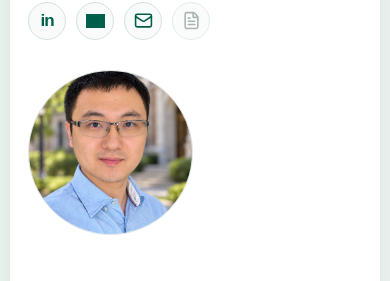
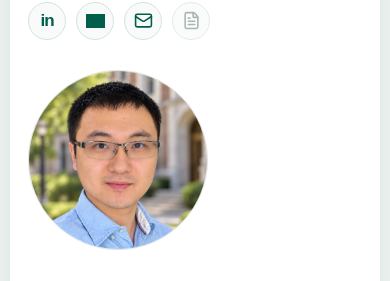
Before and after one commit to Ryan-hub-bit/ryan-hub-bit.github.io, a Next.js app: page / in a window 390 px wide. Shown: the part 302-583 px from the top of the page. Built offline with nearby package versions, Linux system fonts and the light colour scheme; grey boxes are pictures that could not be loaded.

Commit message:
enlarge profile portrait

```diff
--- a/app/globals.css
+++ b/app/globals.css
@@ -154,9 +154,9 @@ strong { color: #333; font-weight: 600; }
 
 .profile {
   display: grid;
-  grid-template-columns: minmax(0, 1fr) 245px;
+  grid-template-columns: minmax(0, 1fr) 270px;
   align-items: center;
-  gap: 80px;
+  gap: 68px;
   margin-bottom: 55px;
 }
 
@@ -250,14 +250,14 @@ a.social-link:focus-visible {
 
 .portrait {
   display: block;
-  width: 220px;
+  width: 250px;
   aspect-ratio: 1 / 1;
   justify-self: end;
   overflow: hidden;
   border-radius: 50%;
   border: 1px solid #dde4e7;
   object-fit: cover;
-  object-position: center 35%;
+  object-position: center top;
 }
 
 .content-column { margin-left: 0; }
@@ -407,8 +407,8 @@ footer p { margin: 0; }
   .nav-inner { width: min(648px, calc(100% - 104px)); }
   .nav-links { margin-left: 24px; }
   .nav-links a { padding-inline: 7px; }
-  .profile { grid-template-columns: 1fr 190px; gap: 44px; }
-  .portrait { width: 180px; }
+  .profile { grid-template-columns: 1fr 210px; gap: 38px; }
+  .portrait { width: 200px; }
   .content-column { margin-left: 0; }
 }
 
@@ -433,7 +433,7 @@ footer p { margin: 0; }
   .nav-links a span { position: absolute; width: 1px; height: 1px; margin: -1px; padding: 0; overflow: hidden; clip: rect(0 0 0 0); white-space: nowrap; border: 0; }
   .nav-icon { width: 18px; height: 18px; }
   .profile { grid-template-columns: 1fr; gap: 30px; margin-bottom: 42px; }
-  .portrait { grid-row: 2; justify-self: start; width: 165px; }
+  .portrait { grid-row: 2; justify-self: start; width: 180px; }
   .identity h1 { font-size: 1.95rem; }
   .section-heading { align-items: flex-start; flex-direction: column; gap: 0; }
   footer { flex-direction: column; gap: 4px; }
--- a/app/page.tsx
+++ b/app/page.tsx
@@ -139,8 +139,8 @@ export default function Home() {
           className="portrait"
           src="/profile.png"
           alt="Portrait of Kun Liu"
-          width="220"
-          height="220"
+          width="250"
+          height="250"
         />
       </header>
 
```
